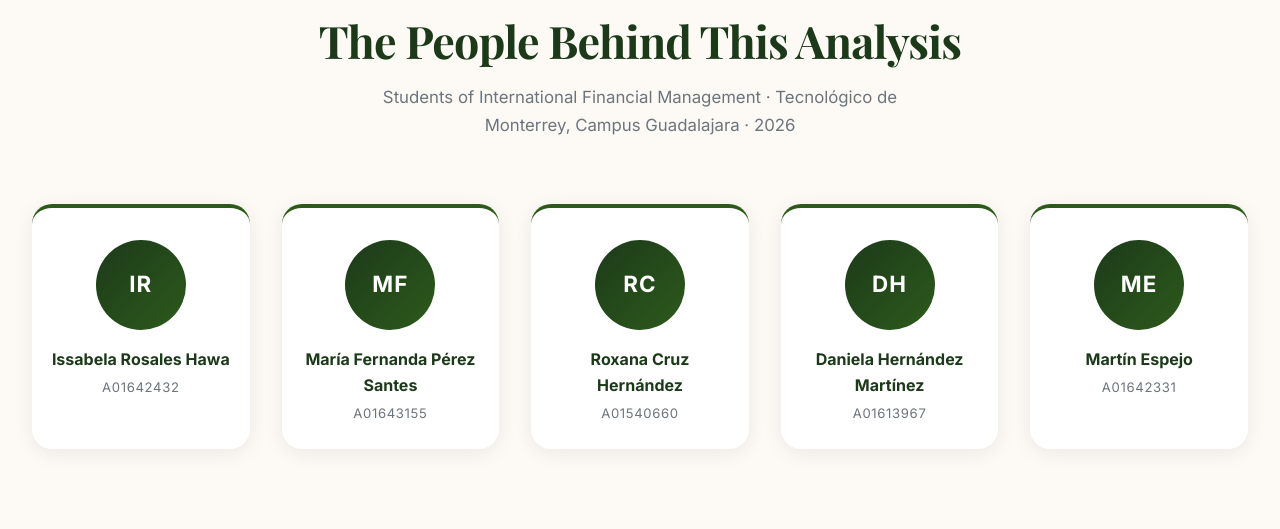
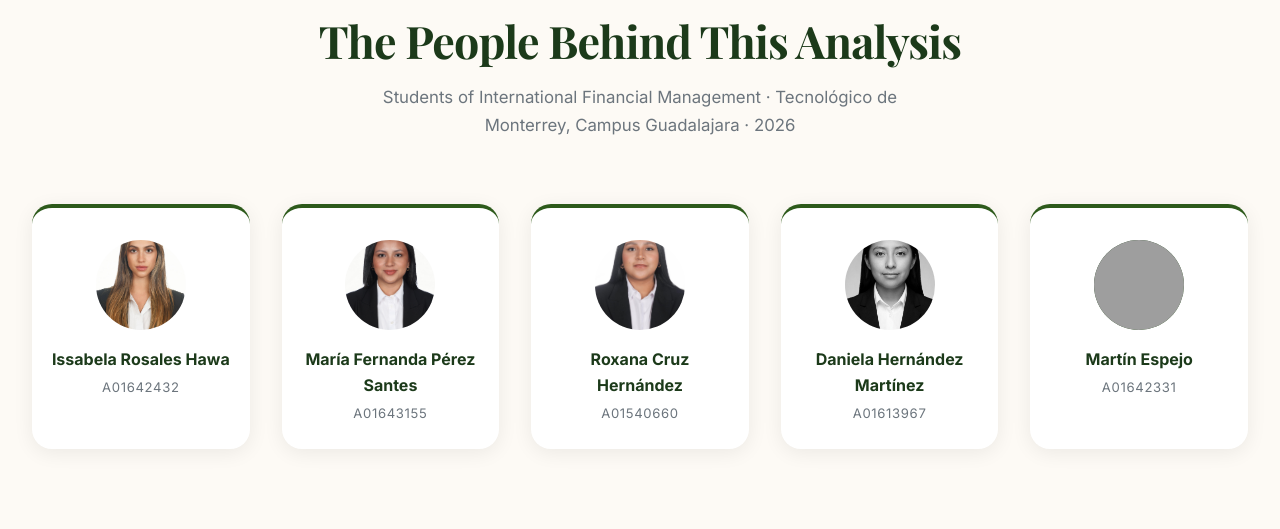
Before and after one commit to a01643155-dotcom/arauco-fx, a Flask app: page / in a window 1280 px wide. Shown: the part 4331-4860 px from the top of the page. Run offline with Flask 3, Linux system fonts and the light colour scheme; grey boxes are pictures that could not be loaded.

Commit message:
Add team photos

```diff
--- a/templates/index.html
+++ b/templates/index.html
@@ -229,7 +229,7 @@
       {% for name, initials, matricula in members %}
       <div class="team-card" data-aos="fade-up" data-aos-delay="{{ loop.index0 * 80 }}">
         <div class="team-avatar">
-          <span class="team-initials">{{ initials }}</span>
+          <img src="{{ url_for('static', filename='images/' + initials|lower + '.jpg') }}" alt="{{ name }}">
         </div>
         <div class="team-name">{{ name }}</div>
         <div class="team-role">{{ matricula }}</div>
```
Also changed, not shown: static/images/dh.jpg (added), static/images/ir.jpg (added), static/images/mf.jpg (added), static/images/rc.jpg (added), 3 other files.
